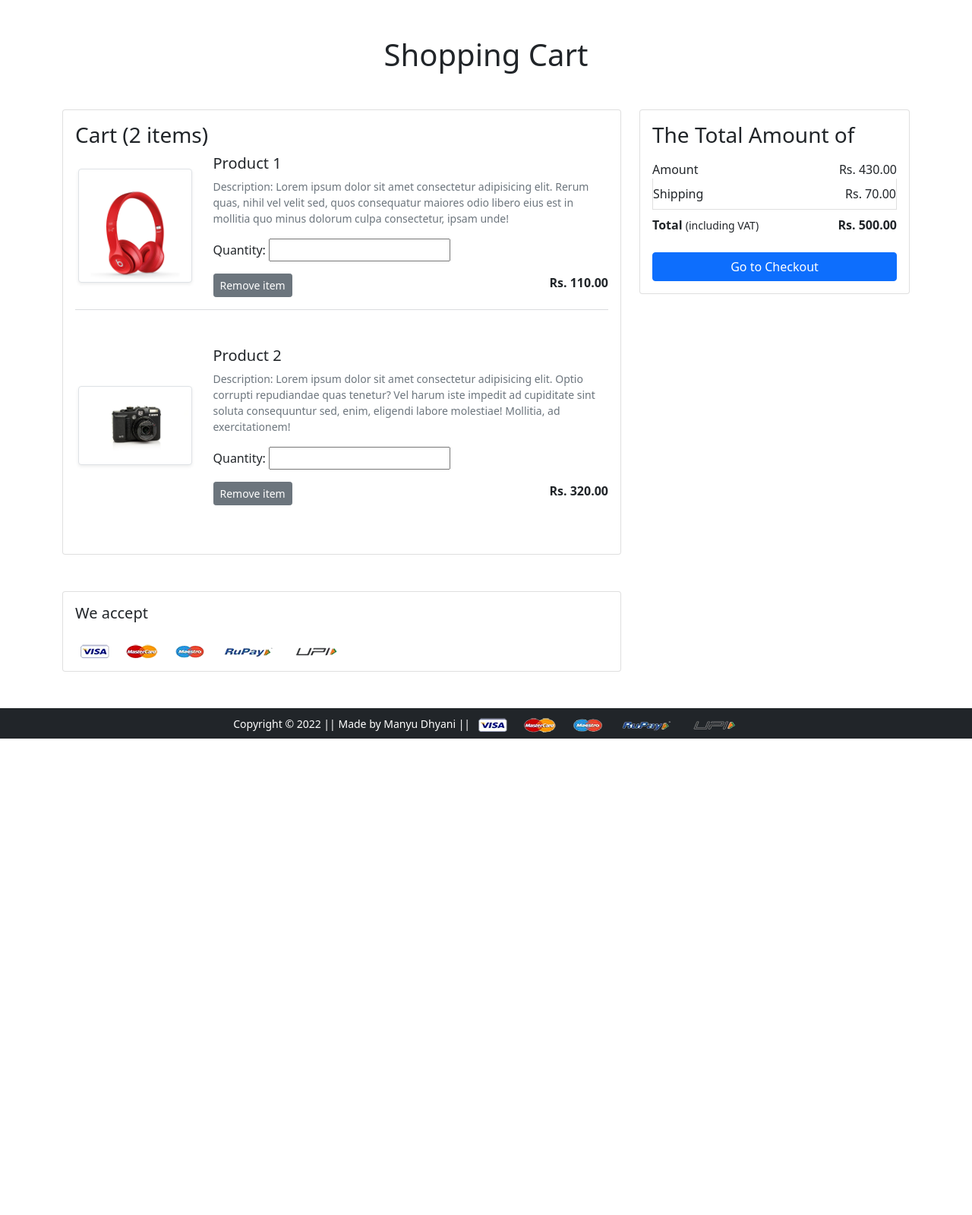
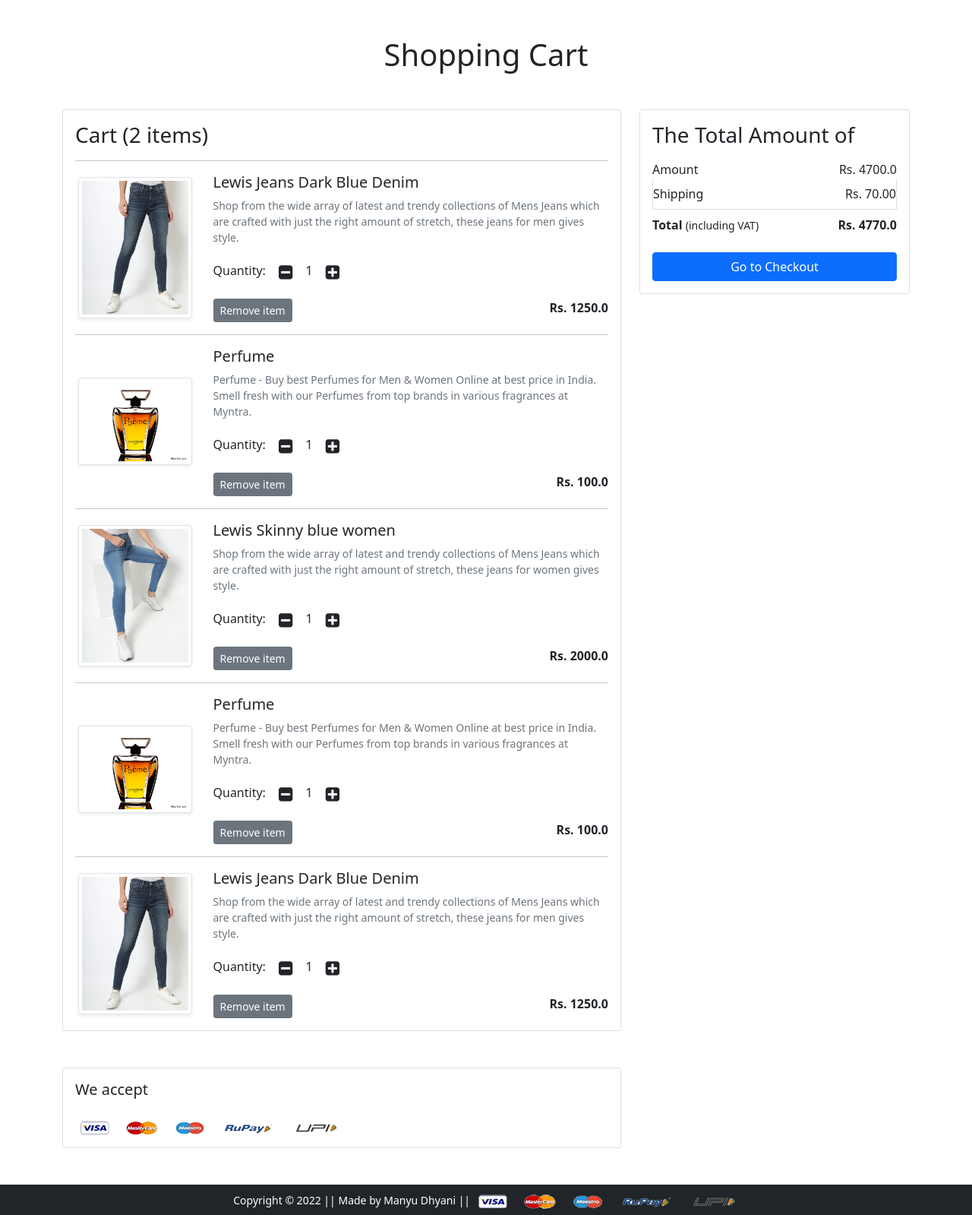
Before and after one commit to ManyuDhyani/Ecom_website, a Django app: page /cart/ in a window 1280 px wide. Shown: the part 56-1655 px from the top of the page at 76% size. Before the commit the page ends 1028 px from the top, so only its background shows below. Run offline with Django 3.2, Linux system fonts and the light colour scheme; a user stored in the database is signed in; data comes from the database, SQL or seed files in the repository; both versions use the stored data as it was after the commit.

Commit message:
Connect cart page to logged in user's cart info.

```diff
--- a/store/templates/app/addtocart.html
+++ b/store/templates/app/addtocart.html
@@ -9,41 +9,30 @@
   <div class="card">
    <div class="card-body">
     <h3>Cart (2 items)</h3>
+
+    {% for cart in carts %}
+    <hr>
     <div class="row">
-     <div class="col-sm-3 text-center align-self-center"><img src="{% static 'app/images/product/1.jpg'%}" alt="" srcset="" class="img-fluid img-thumbnail shadow-sm" height="150" width="150"> </div>
+     <div class="col-sm-3 text-center align-self-center"><img src="{{cart.product.product_image.url}}" alt="" srcset="" class="img-fluid img-thumbnail shadow-sm" height="150" width="150"> </div>
      <div class="col-sm-9">
       <div>
-       <h5>Product 1</h5>
-       <p class="mb-2 text-muted small">Description: Lorem ipsum dolor sit amet consectetur adipisicing elit. Rerum quas, nihil vel velit sed, quos consequatur maiores odio libero eius est in mollitia quo minus dolorum culpa consectetur, ipsam unde!</p>
+       <h5>{{cart.product.title}}</h5>
+       <p class="mb-2 text-muted small">{{cart.product.description}}</p>
        <div class="my-3">
         <label for="quantity">Quantity: </label>
-        <input type="number" name="quantity"  min="1" id="quantity">
+        <a class="minus-cart btn"><i class="fa fa-minus-square fa-lg"></i></a>
+        <span id="quantity">{{cart.quantity}}</span>
+        <a class="plus-cart btn"><i class="fa fa-plus-square fa-lg"></i></a>
        </div>
        <div class="d-flex justify-content-between">
         <a href="#" class="btn btn-sm btn-secondary mr-3">Remove item </a>
-        <p class="mb-0"><span><strong>Rs. 110.00</strong></span></p>
+        <p class="mb-0"><span><strong>Rs. {{cart.product.discounted_price}}</strong></span></p>
        </div>
       </div>
      </div>
     </div>
-    <hr class="text-muted">
-    <div class="row my-5">
-     <div class="col-sm-3 text-center align-self-center"> <img src="{% static 'app/images/product/2.jpg'%}" alt="" srcset="" class="img-fluid img-thumbnail shadow-sm" height="150" width="150"></div>
-     <div class="col-sm-9">
-      <div>
-       <h5>Product 2</h5>
-       <p class="mb-2 text-muted small">Description: Lorem ipsum dolor sit amet consectetur adipisicing elit. Optio corrupti repudiandae quas tenetur? Vel harum iste impedit ad cupiditate sint soluta consequuntur sed, enim, eligendi labore molestiae! Mollitia, ad exercitationem!</p>
-       <div class="my-3">
-        <label for="quantity">Quantity: </label>
-        <input type="number" name="quantity"  min="1" id="quantity">
-       </div>
-       <div class="d-flex justify-content-between">
-        <a href="#" class="btn btn-sm btn-secondary mr-3">Remove item </a>
-        <p class="mb-0"><span><strong>Rs. 320.00</strong></span></p>
-       </div>
-      </div>
-     </div>
-    </div>
+    {% endfor %}
+
    </div>
    </div>
   </div>
@@ -53,13 +42,13 @@
     <div class="card-body">
       <h3>The Total Amount of</h3>
       <ul class="list-group">
-       <li class="list-group-item d-flex justify-content-between align-items-center border-0 px-0 pb-0">Amount<span>Rs. 430.00</span></li>
+       <li class="list-group-item d-flex justify-content-between align-items-center border-0 px-0 pb-0">Amount<span>Rs. {{amount}}</span></li>
        <li class="list-group-item d-flex justify-content-between align-items-center px-0">Shipping<span>Rs. 70.00</span></li>
        <li class="list-group-item d-flex justify-content-between align-items-center border-0 px-0 mb-3">
         <div>
            <strong>Total</strong> <small>(including VAT)</small>
          </div>
-         <span><strong>Rs. 500.00</strong></span>
+         <span><strong>Rs. {{total_amount}}</strong></span>
        </li>
       </ul>
       <div class="d-grid"><a href="#" class="btn btn-primary">Go to Checkout</a></div>
--- a/store/templates/app/base.html
+++ b/store/templates/app/base.html
@@ -14,6 +14,9 @@
 
     <!--Custom CSS-->
     <link rel="stylesheet" href="{% static 'app/css/style.css' %}">
+
+    <!--Font Awesome Icons-->
+    <link rel="stylesheet" href="https://cdnjs.cloudflare.com/ajax/libs/font-awesome/4.7.0/css/font-awesome.min.css">
 
 
     <title>ShoppingX | {% block title %} {% endblock title %} </title>
@@ -68,7 +71,7 @@
               </ul>
             </li>
             <li class="nav-item mx-2">
-             <a href="{% url 'add-to-cart' %}" class="nav-link text-white"><span class="badge bg-danger">4</span> Cart </a>
+             <a href="{% url 'show_cart' %}" class="nav-link text-white"><span class="badge bg-danger">4</span> Cart </a>
             </li>
             {% else %}
             <li class="nav-item mx-2">
--- a/store/urls.py
+++ b/store/urls.py
@@ -5,7 +5,8 @@ from .forms import LoginForm, Password_Change_Form, Password_Reset_Form, Passwor
 urlpatterns = [
     path('', views.HomeView.as_view(),name="home"),
     path('product-detail/<int:pk>/', views.product_detail.as_view(), name='product-detail'),
-    path('cart/', views.add_to_cart, name='add-to-cart'),
+    path('add-to-cart/', views.add_to_cart, name='add-to-cart'),
+    path('cart/', views.show_cart, name='show_cart'),
     path('buy/', views.buy_now, name='buy-now'),
     path('profile/', views.ProfileView.as_view(), name='profile'),
     path('address/', views.address, name='address'),
--- a/store/views.py
+++ b/store/views.py
@@ -1,4 +1,4 @@
-from django.shortcuts import render
+from django.shortcuts import render, redirect
 from django.views import View
 from .models import *
 from .forms import CustomerRegistrationForm, CustomerProfileForm
@@ -17,7 +17,28 @@ class product_detail(View):
   return render(request, 'app/productdetail.html', {'product': product})
 
 def add_to_cart(request):
- return render(request, 'app/addtocart.html')
+ user = request.user
+ product_id = request.GET.get('prod_id')
+ Cart(user=user, product_id=int(product_id)).save()
+ return redirect('/cart')
+
+def show_cart(request):
+ if request.user.is_authenticated:
+  user = request.user
+  carts=Cart.objects.filter(user=user)
+  amount = 0.0
+  shipping_amount = 70.0
+  total_amount = 0.0
+  cart_product = [p for p in Cart.objects.all() if p.user == user]
+
+  if cart_product:
+   for p in cart_product:
+    tempamount = (p.quantity * p.product.discounted_price)
+    amount += tempamount
+    total_amount = amount + shipping_amount
+   return render(request, 'app/addtocart.html', {'carts': carts, 'total_amount': total_amount, 'amount': amount})
+  else:
+   return  render(request, 'app/emptycart.html')
 
 def buy_now(request):
  return render(request, 'app/buynow.html')
```
Also changed, not shown: store/templates/app/emptycart.html (added, +13 -0 lines), store/templates/app/productdetail.html (+6 -1 lines), db.sqlite3, store/static/app/images/emptycart.png (added).
